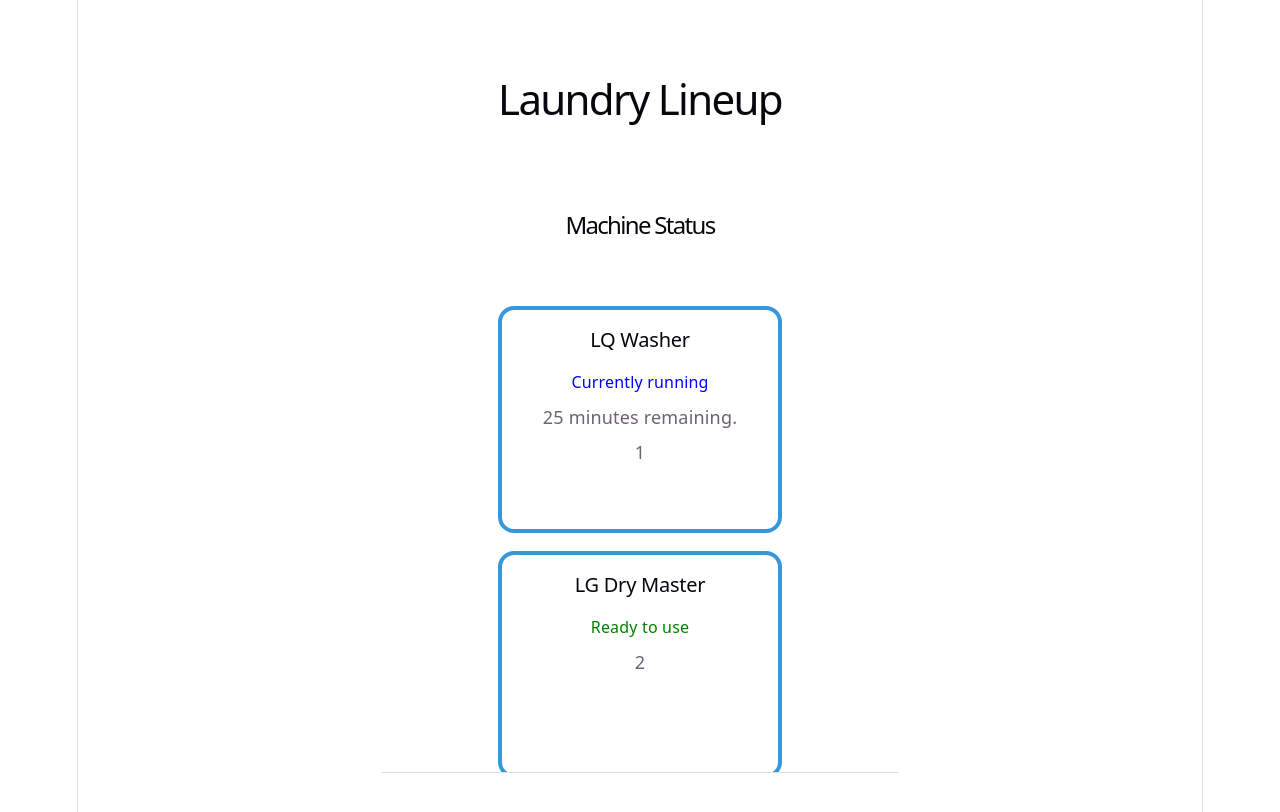
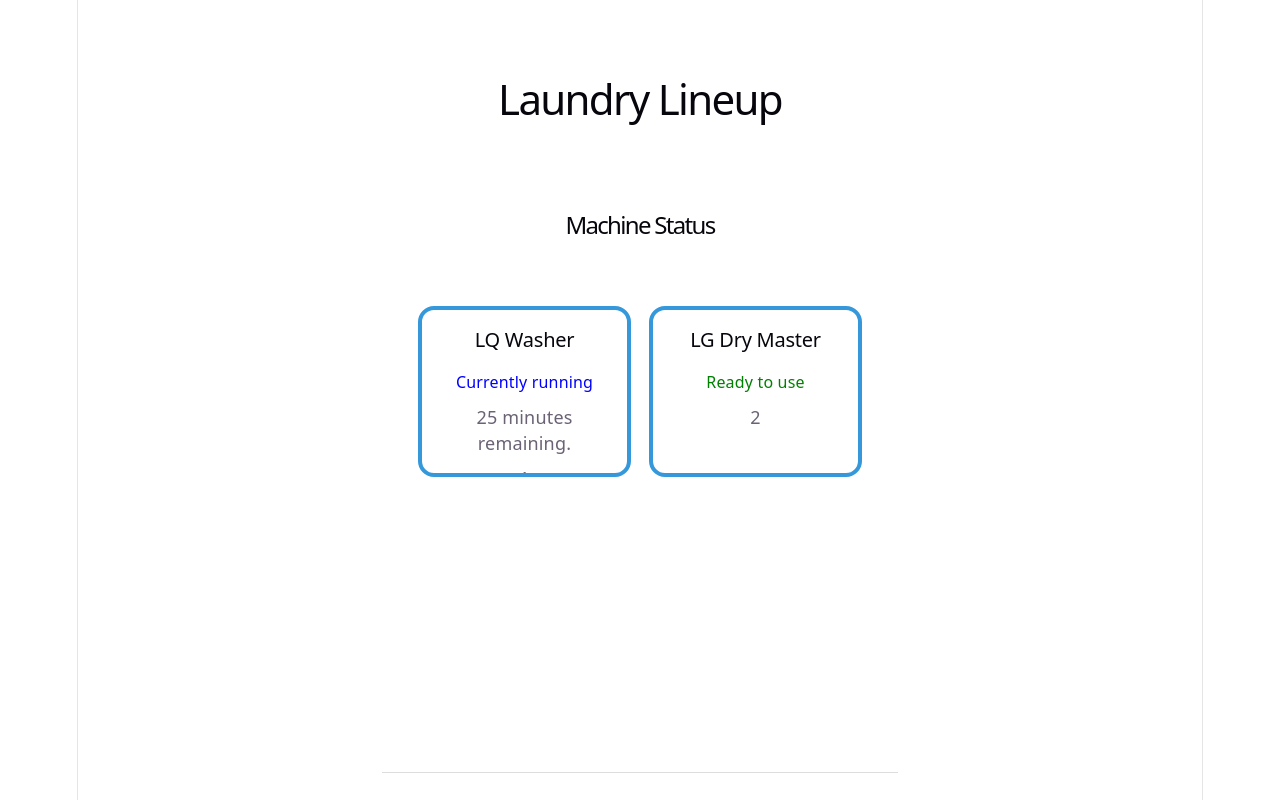
Before and after one commit to xgarcia17/LaundryLineUp, a React (Vite) app: page / in a window 1280 px wide. Shown: the top 812 px of the page. Built offline with nearby package versions, Linux system fonts and the light colour scheme.

Commit message:
make machine cards side-by-side when desktop mode

```diff
--- a/src/components/RoundedSquareCard.module.css
+++ b/src/components/RoundedSquareCard.module.css
@@ -10,6 +10,8 @@
   border: 4px solid #3498db;
   border-radius: 16px;
   overflow: hidden;
+
+  align-items: center;
 }
 
 .machineDescription {
--- a/src/pages/MachinePage.module.css
+++ b/src/pages/MachinePage.module.css
@@ -1,5 +1,11 @@
 .machineCardGrid {
   display: grid;
-  grid-template-columns: repeat(auto-fit, minmax(min(100%, 12rem), 1fr));
+  grid-template-columns: 1fr;
   gap: 1rem;
 }
+
+@media (min-width: 600px) {
+  .machineCardGrid {
+    grid-template-columns: repeat(2, minmax(0, 1fr));
+  }
+}
```
